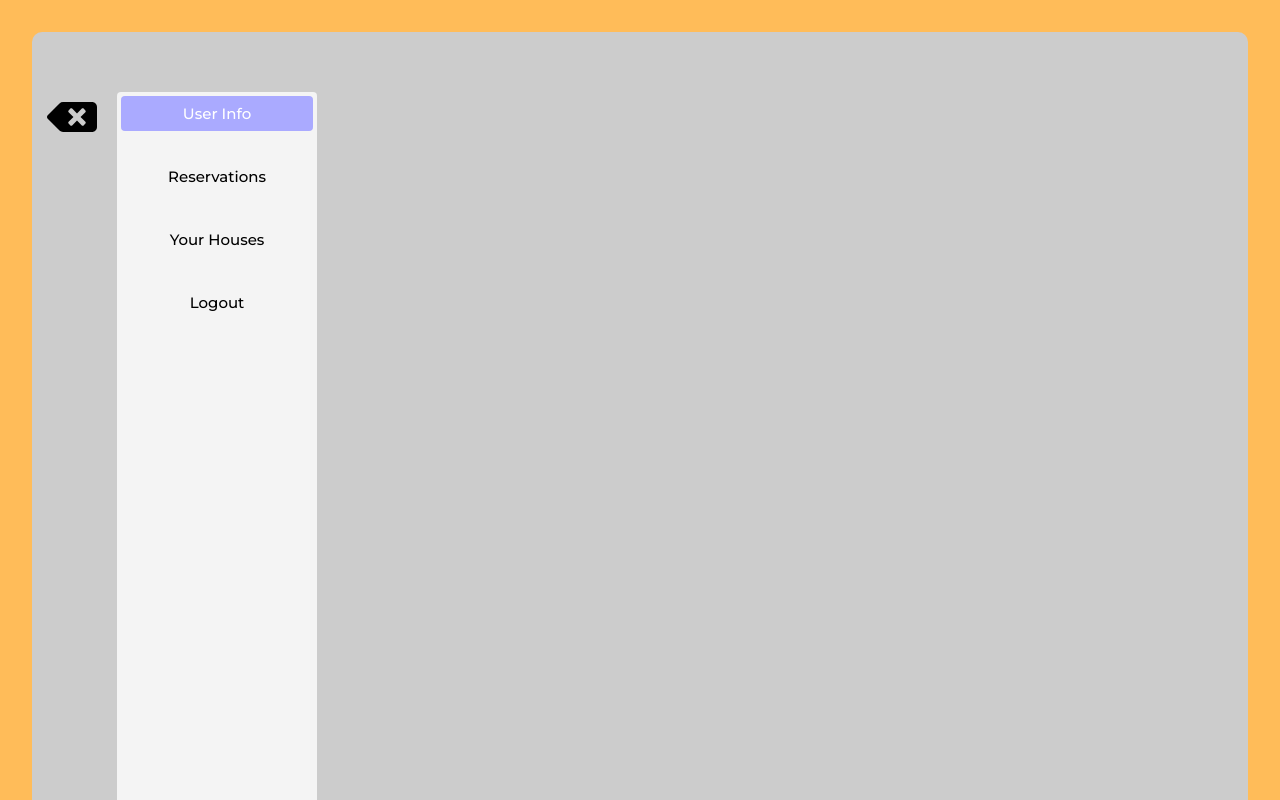
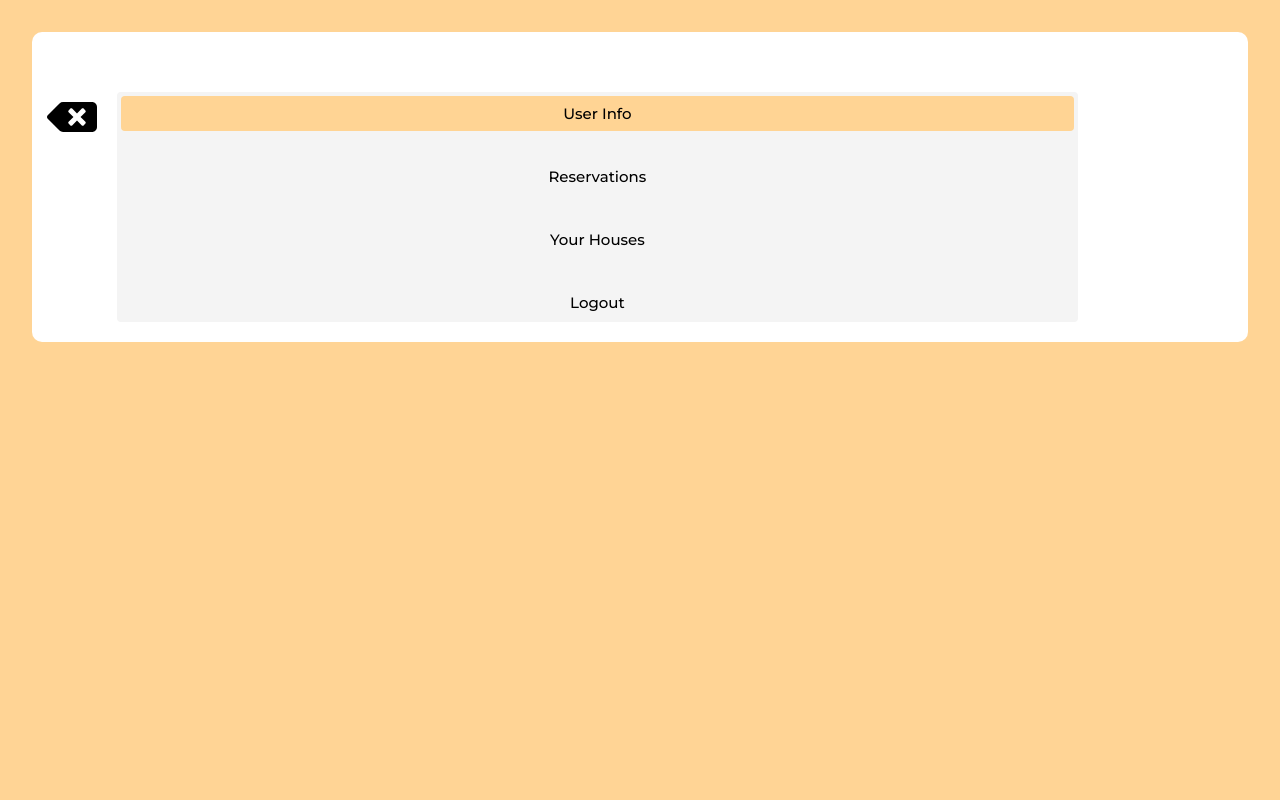
Before and after one commit to albinramos/frontend_fullstack, a React (Vite) app: page /user in a window 1280 px wide. Shown: the top 800 px of the page. Built offline with nearby package versions, Linux system fonts and the light colour scheme; no server answers.

Commit message:
last CSS

```diff
--- a/src/components/houseCreation/houseCreation.css
+++ b/src/components/houseCreation/houseCreation.css
@@ -4,7 +4,7 @@ body{
   font-family: 'Montserrat', sans-serif;
   margin: 0;
   padding: 0;
-  background-color: #FFBC59;
+  background-color: #ffd089e4;
 }
 
 .form__house-creation{
--- a/src/components/houseDetails/HouseDetails.jsx
+++ b/src/components/houseDetails/HouseDetails.jsx
@@ -81,11 +81,7 @@ const HouseDetails = () => {
 
   return (
     <>
-      {isReserved && (
-        <div className="flash-notice">
-          <p>Reservation successful!</p>
-        </div>
-      )}
+
       <div className="more-info__card">
         <div className="popup__container">
           <h3 className="h3-title">{location.state.selectedHouse.title}</h3>
@@ -100,6 +96,13 @@ const HouseDetails = () => {
               </div>
             ))}
           </Slider>
+          {isReserved && (
+          <div className="flash-notice">
+          <p className="flash-notice-p">Reservation     successful!</p>
+            </div>
+          )}
+          <div className="details-block-0">
+          <div className="details-block-1">
           <p>
             <strong>Description:</strong> {location.state.selectedHouse.description}
           </p>
@@ -109,6 +112,8 @@ const HouseDetails = () => {
           <p>
             <strong>Category:</strong> {location.state.selectedHouse.category}
           </p>
+          </div>
+          <div className="details-block-2">
           <p>
             <strong>Nº of rooms:</strong> {location.state.selectedHouse.roomCount}{" "}
           </p>
@@ -116,6 +121,8 @@ const HouseDetails = () => {
             <strong>Nº of bathrooms:</strong> {location.state.selectedHouse.bathroomCount}
           </p>
           <p><strong>Total Price:</strong> {location.state.selectedHouse.price}€</p>
+          </div>
+          </div>
           <div className="amenities__block">
             <p>
               <strong>Amenities:</strong>
--- a/src/components/houseDetails/houseDetails.css
+++ b/src/components/houseDetails/houseDetails.css
@@ -11,16 +11,61 @@ body{
 
 .h3-title{
   padding-top: 30px;
+  font-size: 30px;
 }
 
 .available{
   width: 38%;
 }
 
+.more-info__card{
+  border-radius: 10px;
+}
+
+.flash-notice-p{
+  font-size: 40px;
+  font-weight: 700;
+  text-align: center;
+  margin: 20px;
+}
+
+
 @media screen and (min-width: 768px){
   .search__buttons{
     padding-bottom: 40px;
    }
+
+   .details-block-0{
+    display: flex;
+    flex-direction: row;
+    justify-content: space-between;
+  }
+
+  .details-block-1{
+    display: flex;
+    flex-direction: column;
+    width: 48%;
+    font-size: 16px;
+  }
+
+  .details-block-2{
+    display: flex;
+    flex-direction: column;
+    width: 48%;
+    font-size: 16px;
+  }
+
+  .flash-notice-p{
+    font-size: 50px;
+  }
+
+  .amenities__block{
+    font-size: 16px;
+  }
+
+  .h3-title{
+    font-size: 40px;
+  }
 }
 
 
--- a/src/components/landing/landing.css
+++ b/src/components/landing/landing.css
@@ -187,11 +187,13 @@
   display: flex;
   flex-direction: row;
   margin: auto;
+  text-align: left;
 }
 
 .landing__house-card-block2{
   display: flex;
   flex-direction: row;
+  text-align: left;
 }
 
 
--- a/src/components/login/login.css
+++ b/src/components/login/login.css
@@ -4,7 +4,7 @@ body{
   font-family: 'Montserrat', sans-serif;
   margin: 0;
   padding: 0;
-  background-color: #FFBC59;
+  background-color: #ffd089e4;
 }
 
 .logo-login{
@@ -55,5 +55,9 @@ body{
   margin-top: 20px;
 }
 
+.logo-login{
+  margin-bottom: 20px;
+}
+
 
 }
--- a/src/components/register/Register.jsx
+++ b/src/components/register/Register.jsx
@@ -83,7 +83,7 @@ const Register = () => {
     <input type="password" placeholder="Password" className='form__password'name='password'/>
     <input type="password" placeholder="Confirm Password" className='form__password'name='confirmPassword'/>
     <p className='register__photo'>Select your profile photo:</p>
-    <input type='file' className='form__file'name='image'/>
+    <input type='file' className='form__file photo-form'name='image' />
     <button type="submit" className='button-74'>Register</button>
   </form>
   </section>
--- a/src/components/register/register.css
+++ b/src/components/register/register.css
@@ -5,6 +5,16 @@
 
 .form__phone{
   justify-content: center;
+}
+
+.photo-form{
+  margin: 10px;
+  display: flex;
+  font-size: 18px;
+  border-radius: 10px;
+  height: 30px;
+  text-align: center;
+  font-weight: 100;
 }
 
 
--- a/src/components/search/search.css
+++ b/src/components/search/search.css
@@ -62,7 +62,7 @@ body{
 .house__card{
   padding: 20px;
   width: 90%;
-  background-color: #FFEBCC;
+  background-color: #fceed9;
   border-radius: 10px;
   margin-bottom: 80px;
 }
--- a/src/components/userProfile/Navbar.jsx
+++ b/src/components/userProfile/Navbar.jsx
@@ -6,6 +6,8 @@ import { FaBackspace } from "react-icons/fa";
 
 
 const Navbar = ({ setActiveSection, activeSection }) => {
+
+
     const handleNavigation = (section) => {
       setActiveSection(section);
     };
--- a/src/components/userProfile/userProfile.css
+++ b/src/components/userProfile/userProfile.css
@@ -7,8 +7,7 @@
 
 .sidebar--container {
     display: flex;
-    height: auto;
-    min-height: 1200px;
+    height: 250px;
     border-radius: 10%;
     margin-top: 60px;
     margin-left: 15px;
@@ -21,11 +20,12 @@
     margin: 0;
     display: flex;
     flex-direction: column;
-    width: 200px;
+    width: 80%;
     background-color: #f4f4f4;
     gap: 20px;
     border-radius: 4px;
     margin-bottom: 5px;
+    height: 230px;
   }
 
   .sidebar-item {
@@ -34,23 +34,25 @@
     border: 1px  #ccc;
     border-radius: 4px;
     cursor: pointer;
+
   }
   .sidebar-item:hover{
     border: 1px solid  #ccc;
   }
 
   .sidebar-item-active {
-    background-color: #aaf;
-    color: #fff;
+    background-color: #FFD494;
+    color: black;
   }
 
   .user-profile-container {
     display: flex;
     flex: 1;
     height: auto;
-    min-height: 1200px;
-    background-color: #ccc;
+    max-height: 1000px;
+    background-color: #ffffff;
     border-radius: 10px;
+    flex-direction: column;
   }
 
   .user-profile-content {
@@ -138,13 +140,14 @@
   }
 
   .user-info-card {
-    margin-top: 60px;
+    margin-top: 20px;
     border: 1px solid #ddd;
     border-radius: 8px;
-
     padding: 15px;
     background-color: #fff;
     box-shadow: 0 0 10px rgba(0, 0, 0, 0.1);
+    justify-content: center;
+    margin-right: 20px;
   }
 
   .user-info-title {
```
